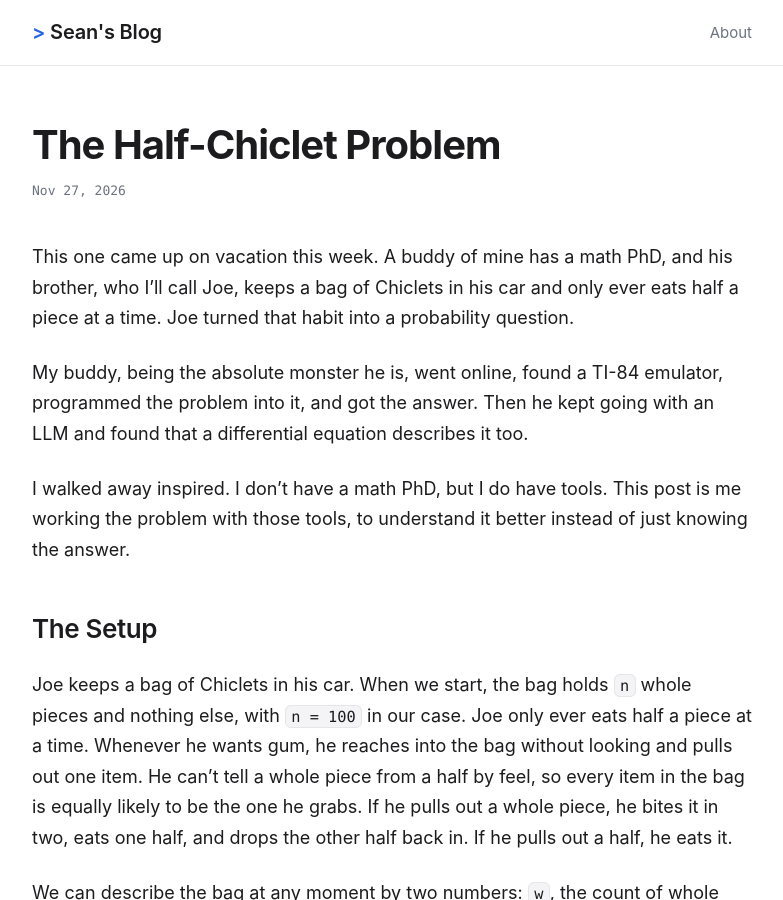
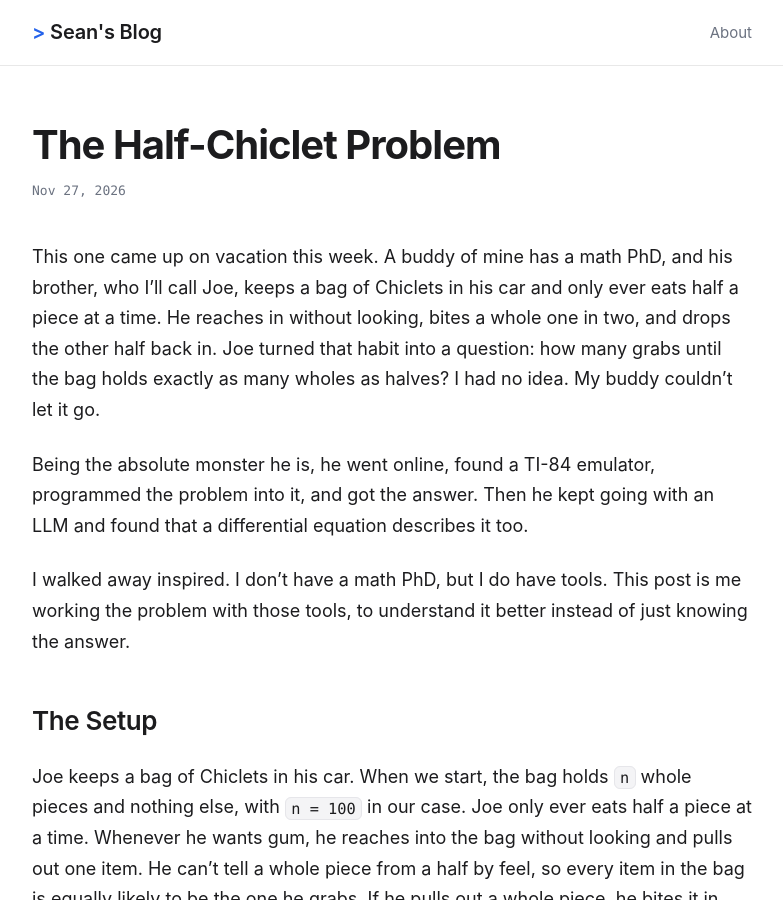
Before and after one commit to SeanPlusPlus/seanplusplus.github.io, a Jekyll site: the page built from _posts/2026-11-27-the-half-chiclet-problem.md, in a window 1280 px wide and 900 px high. Shown: the whole window, without its empty margins (248-1031 px from the left). Built offline with Jekyll 4.4.1, drawn with Linux system fonts in a browser that asks for light colours.

Commit message:
docs: extend opening paragraph into the question
Co-Authored-By: Claude Opus 5.5 <noreply@anthropic.com>

```diff
--- a/_posts/2026-11-27-the-half-chiclet-problem.md
+++ b/_posts/2026-11-27-the-half-chiclet-problem.md
@@ -4,9 +4,9 @@ title: "The Half-Chiclet Problem"
 date: 2026-11-27
 ---
 
-This one came up on vacation this week. A buddy of mine has a math PhD, and his brother, who I'll call Joe, keeps a bag of Chiclets in his car and only ever eats half a piece at a time. Joe turned that habit into a probability question.
+This one came up on vacation this week. A buddy of mine has a math PhD, and his brother, who I'll call Joe, keeps a bag of Chiclets in his car and only ever eats half a piece at a time. He reaches in without looking, bites a whole one in two, and drops the other half back in. Joe turned that habit into a question: how many grabs until the bag holds exactly as many wholes as halves? I had no idea. My buddy couldn't let it go.
 
-My buddy, being the absolute monster he is, went online, found a TI-84 emulator, programmed the problem into it, and got the answer. Then he kept going with an LLM and found that a differential equation describes it too.
+Being the absolute monster he is, he went online, found a TI-84 emulator, programmed the problem into it, and got the answer. Then he kept going with an LLM and found that a differential equation describes it too.
 
 I walked away inspired. I don't have a math PhD, but I do have tools. This post is me working the problem with those tools, to understand it better instead of just knowing the answer.
 
```
